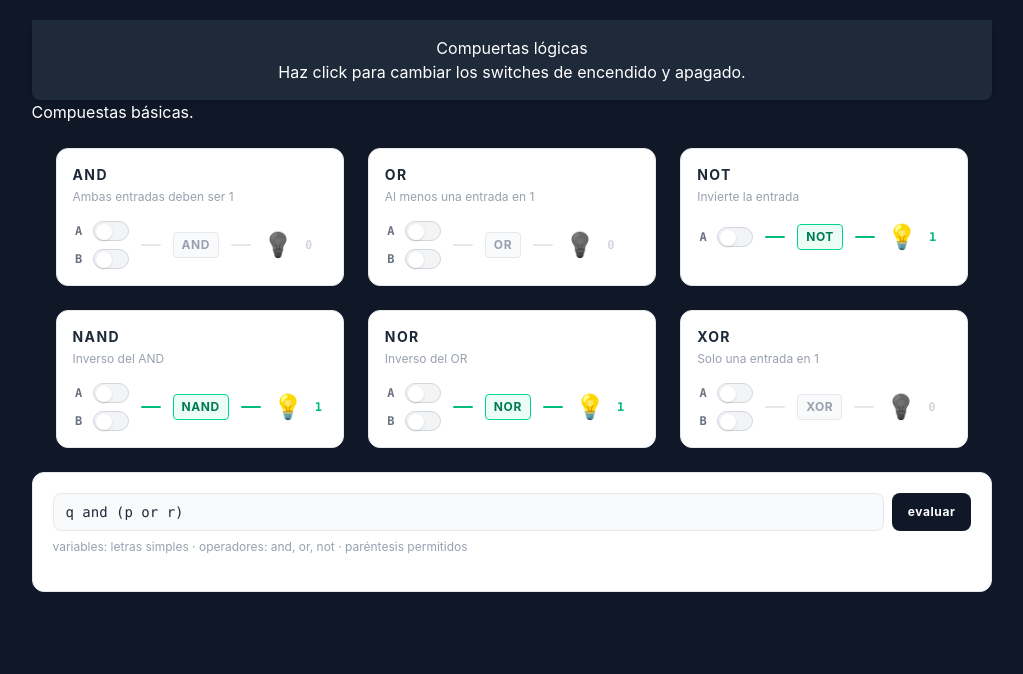
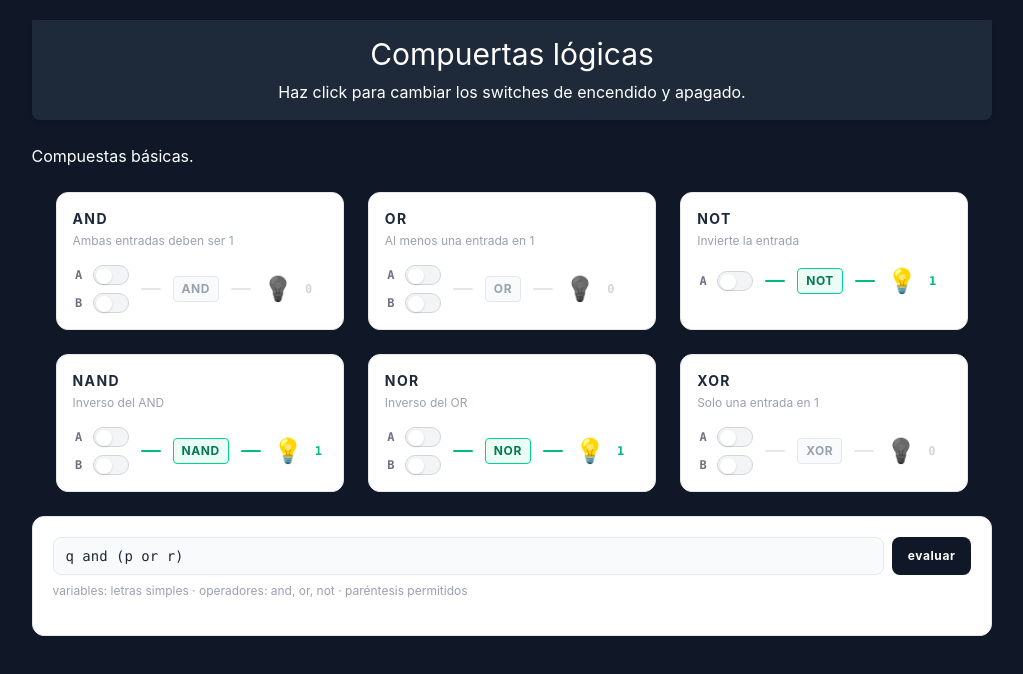
Before and after one commit to Dieeid10/compuertas_logicas, a React (Vite) app: page / in a window 1280 px wide. Shown: the top 674 px of the page, without its empty margins (128-1151 px from the left). Built offline with nearby package versions, Linux system fonts and the light colour scheme.

Commit message:
Se modifica el titulo

```diff
--- a/src/App.jsx
+++ b/src/App.jsx
@@ -7,10 +7,10 @@ function App() {
   return (
     <main>
       <header
-        className='bg-gray-800 text-white p-4 text-center rounded-b-lg shadow-md'
+        className='bg-gray-800 text-white p-4 text-center rounded-b-lg shadow-md flex flex-col gap-2 mb-6'
       >
         <h1
-          className=''
+          className='text-3xl'
         >Compuertas lógicas</h1>
         <p>Haz click para cambiar los switches de encendido y apagado.</p>
       </header>
```
